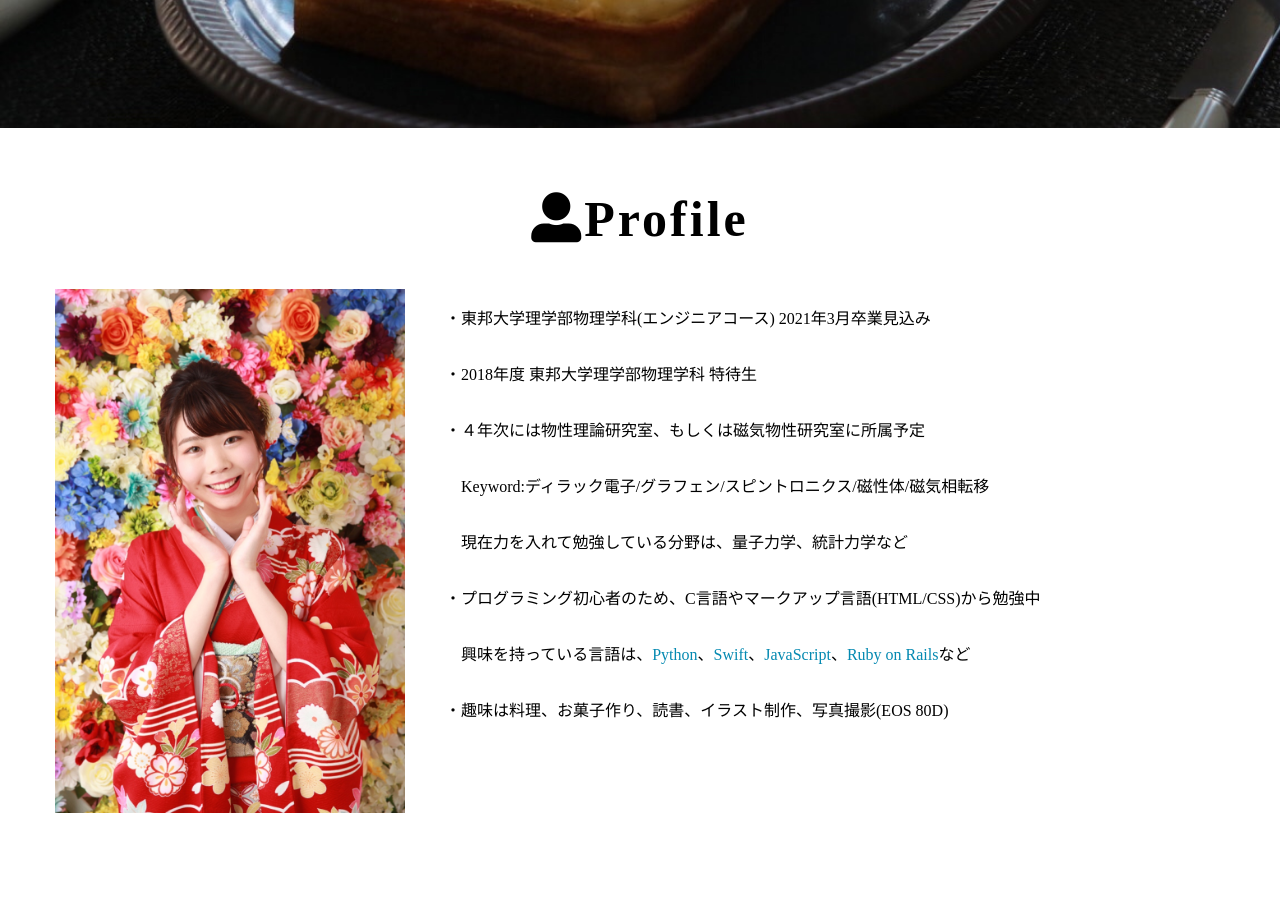
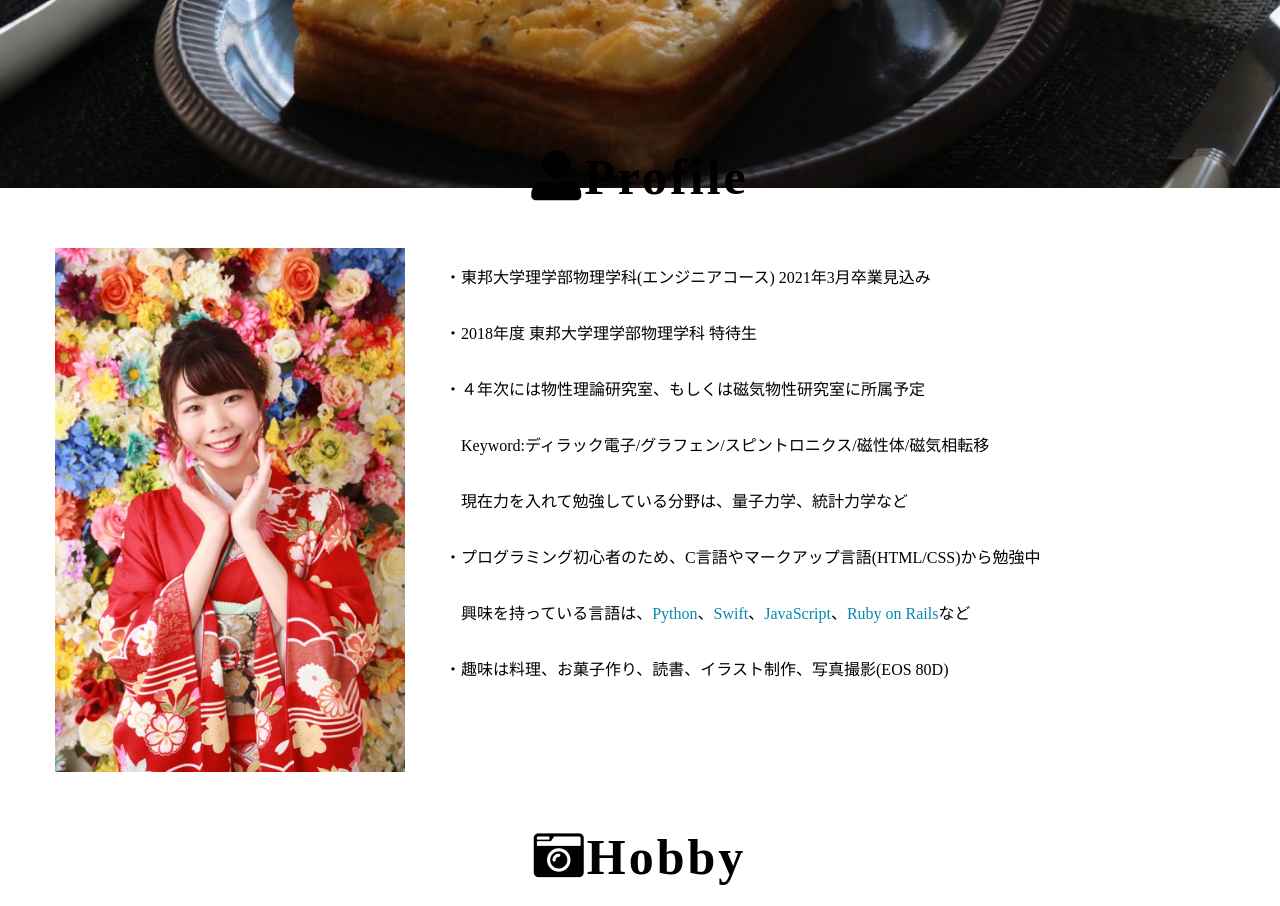
Before and after one commit to AnnaKatagiri/AnnaKatagiri.github.io, a plain HTML site: page index.html in a window 1280 px wide. Shown: the part 840-1746 px from the top of the page. Drawn offline with nearby package versions, Linux system fonts and the light colour scheme.

Commit message:
Update stylesheet.css

```diff
--- a/stylesheet.css
+++ b/stylesheet.css
@@ -43,17 +43,30 @@
 
 }
 
-.header {
+#header {
   height: 50px;
   width: 100%;
   background-color: rgba(34,100,120,1);
   position:fixed;
 }
 
-.header a{
+#header a{
   font-size: 40px;
   color: white;
   margin-left: 50px;
+}
+
+#content{
+    padding-top: 60px;
+    height: 100px
+}
+
+#Profile {
+    margin-top:-60px;
+}
+
+#Hobby {
+    margin-top:-60px;
 }
 
 
```
